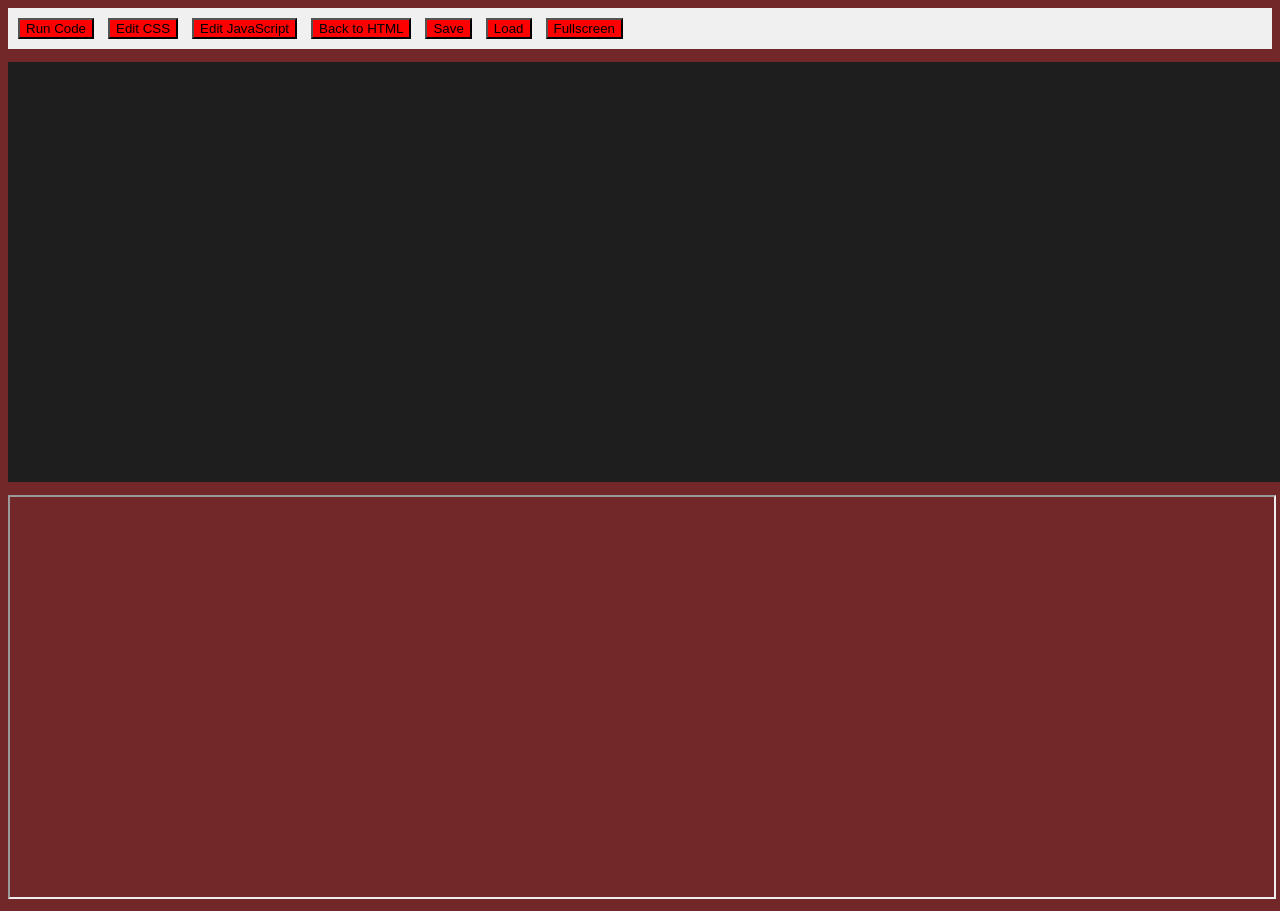
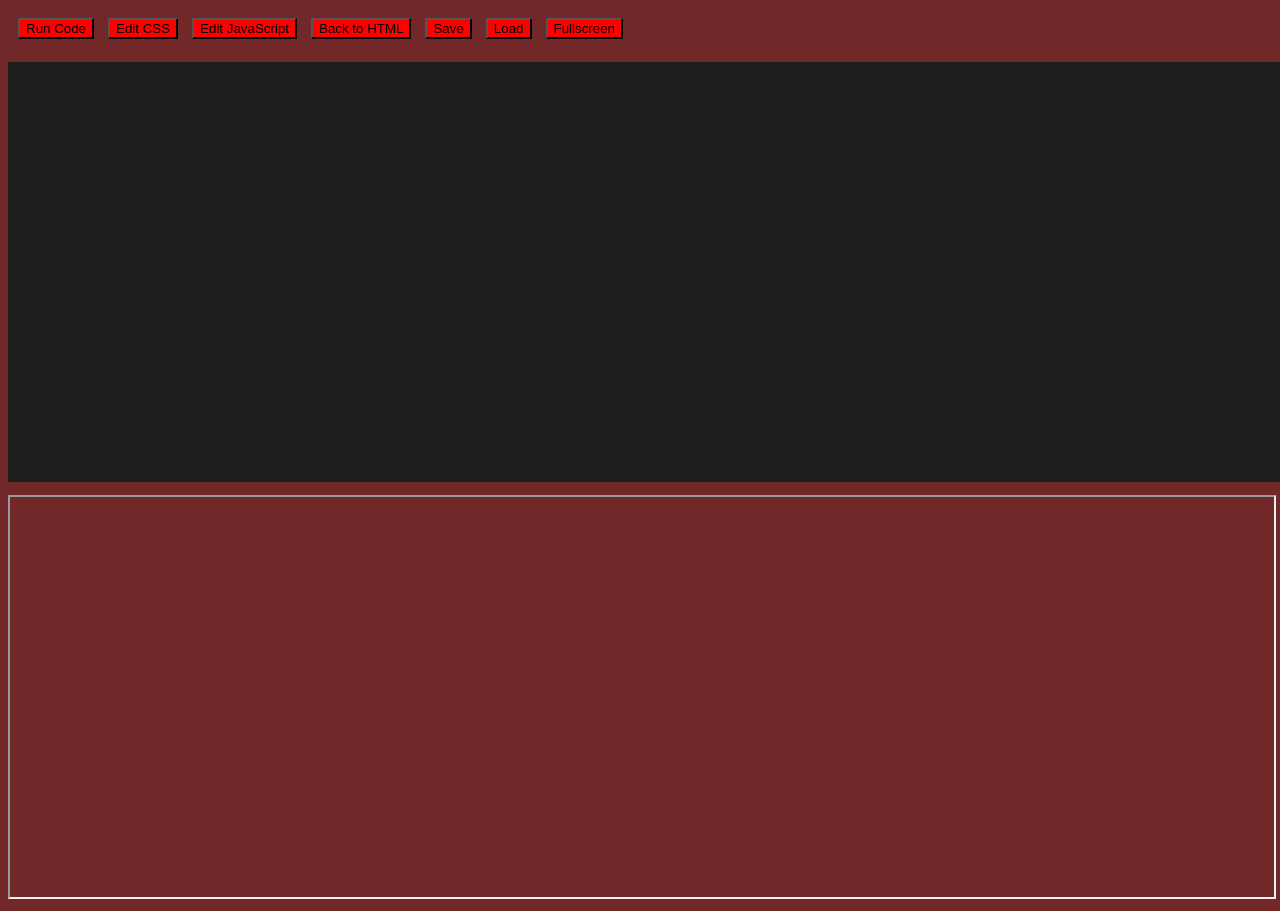
Before and after one commit to kennitth/My-code-editor-beta-2, a plain HTML site: page index.html in a window 1280 px wide. Drawn offline with nearby package versions, Linux system fonts and the light colour scheme.

Commit message:
Update index.html

```diff
--- a/index.html
+++ b/index.html
@@ -77,7 +77,7 @@
         }
 
         #toolbar {
-            background-color: #f0f0f0;
+            background-color: ;
             padding: 10px;
         }
 
```
